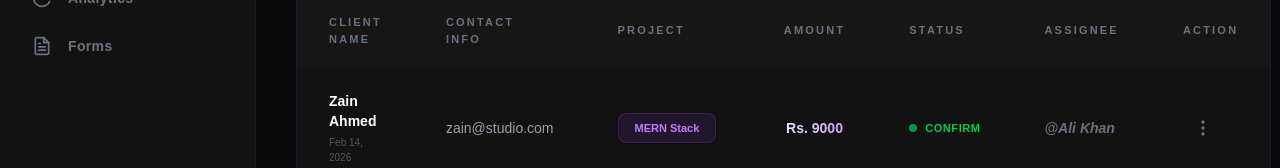
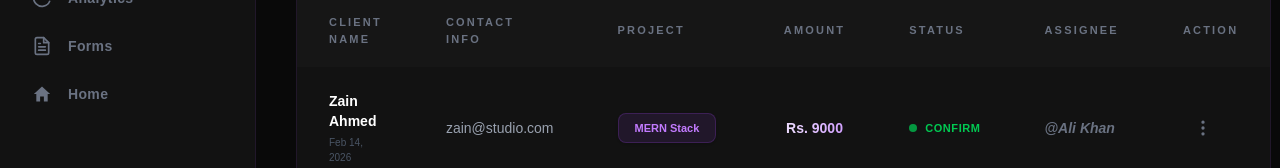
Before and after one commit to MuhammadShahzaib607/Byte-Tech-Studio, a Next.js app in the folder client/: page /dashboard in a window 1280 px wide. Shown: the part 374-542 px from the top of the page. Built offline with nearby package versions, Linux system fonts and the light colour scheme.

Commit message:
add Home Link to redirect

```diff
--- a/client/app/components/DashboardSideBar.jsx
+++ b/client/app/components/DashboardSideBar.jsx
@@ -7,6 +7,7 @@ import {
     FiGrid, FiPlusCircle, FiClock, FiCheckCircle,
     FiUsers, FiPieChart, FiFileText, FiMenu, FiX
 } from 'react-icons/fi';
+import { IoMdHome } from 'react-icons/io';
 
 const menuItems = [
     { name: 'Dashboard', icon: <FiGrid />, href: '/dashboard' },
@@ -16,6 +17,7 @@ const menuItems = [
     { name: 'Team', icon: <FiUsers />, href: '/dashboard/team' },
     { name: 'Analytics', icon: <FiPieChart />, href: '/dashboard/analytics' },
     { name: 'Forms', icon: <FiFileText />, href: '/dashboard/forms' },
+    { name: 'Home', icon: <IoMdHome />, href: '/' },
 ];
 
 const DashboardSideBar = () => {
```
